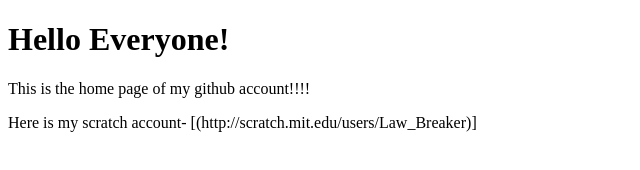
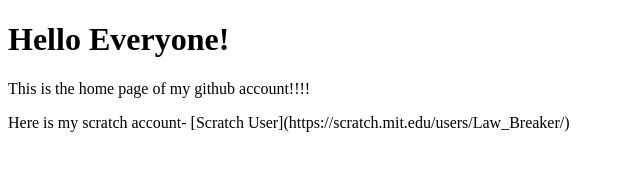
Before and after one commit to LawBreaker29/lawbreaker29.github.io, a plain HTML site: page index.html in a window 1280 px wide. Shown: the whole page, without its empty margins (0-640 px from the left). Drawn offline with Linux system fonts and the light colour scheme.

Commit message:
Update index.html

```diff
--- a/index.html
+++ b/index.html
@@ -3,6 +3,6 @@
 <body>
 <h1>Hello Everyone!</h1>
 <p>This is the home page of my github account!!!!</p>
-<p>Here is my scratch account- [(http://scratch.mit.edu/users/Law_Breaker)] </p>
+<p>Here is my scratch account- [Scratch User](https://scratch.mit.edu/users/Law_Breaker/) </p>
 </body>
 </html>
```
